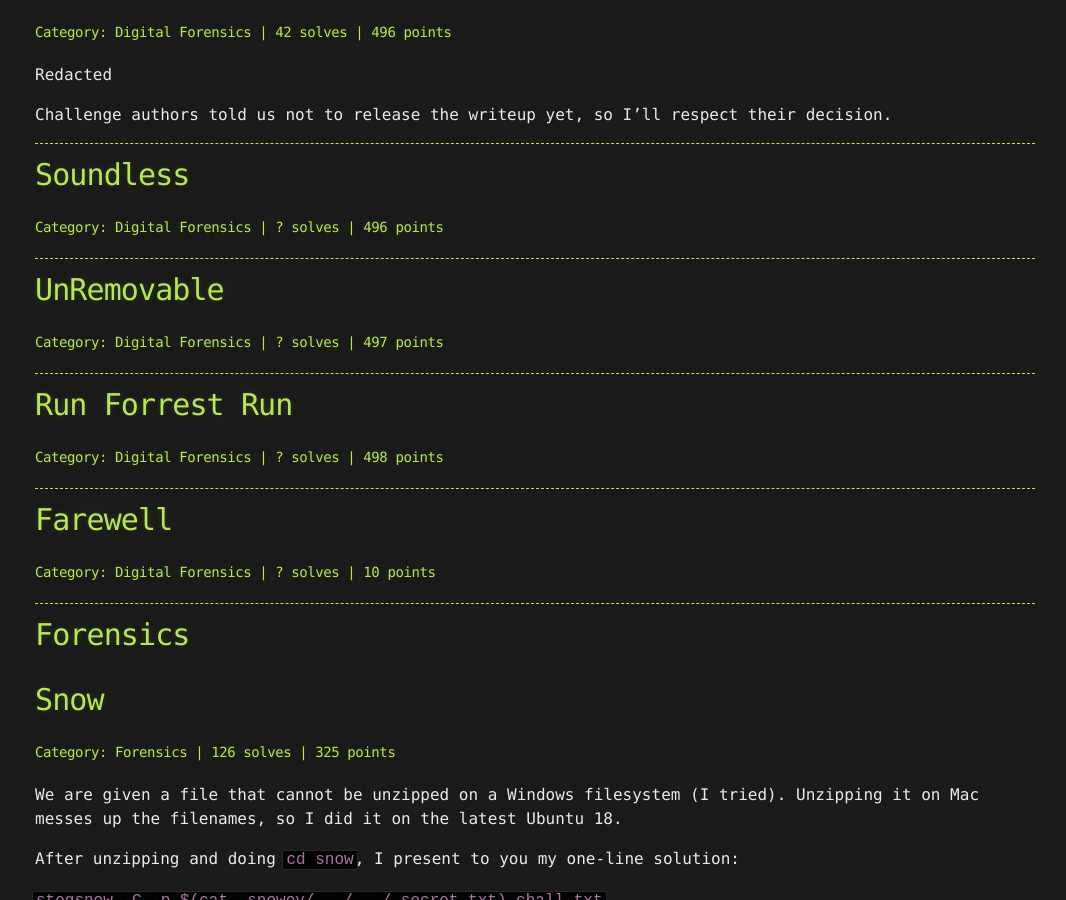
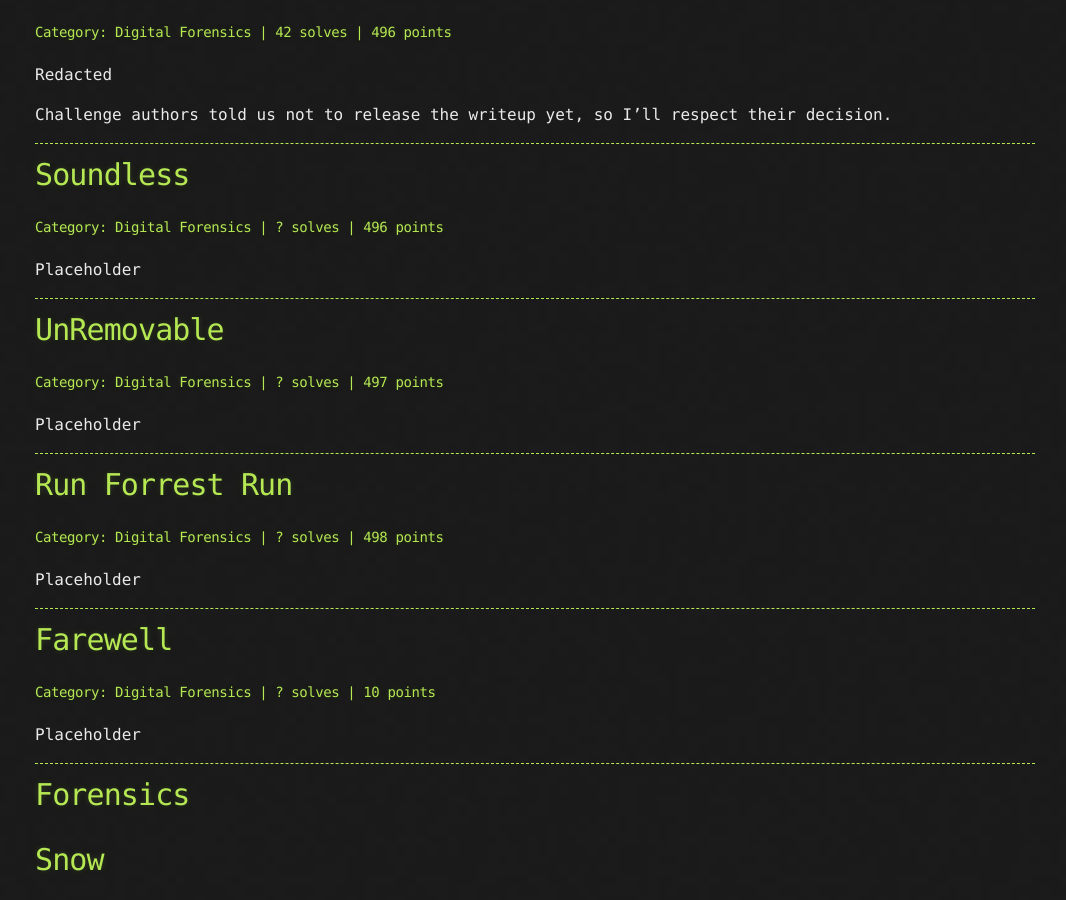
Before and after one commit to Isopach/isopach.github.io, a Jekyll site: the page built from _posts/2020-06-18-Zh3r0-CTF-2020-Digital-Forensics.md, in a window 1280 px wide and 900 px high, scrolled down 1614 px. Shown: the whole window, without its empty margins (105-1171 px from the left). Built offline with Jekyll 4.4.1, drawn with Linux system fonts in a browser that asks for light colours.

Commit message:
Fix line breaks

```diff
--- a/_posts/2020-06-18-Zh3r0-CTF-2020-Digital-Forensics.md
+++ b/_posts/2020-06-18-Zh3r0-CTF-2020-Digital-Forensics.md
@@ -47,11 +47,15 @@ Challenge authors told us not to release the writeup yet, so I'll respect their
 
 #### Category: Digital Forensics | ? solves | 496 points
 
+Placeholder
+
 ---
 
 # UnRemovable
 
 #### Category: Digital Forensics | ? solves | 497 points
+
+Placeholder
 
 ---
 
@@ -59,11 +63,15 @@ Challenge authors told us not to release the writeup yet, so I'll respect their
 
 #### Category: Digital Forensics | ? solves | 498 points
 
+Placeholder
+
 ---
 
 # Farewell
 
 #### Category: Digital Forensics | ? solves | 10 points
+
+Placeholder
 
 ---
 
```
